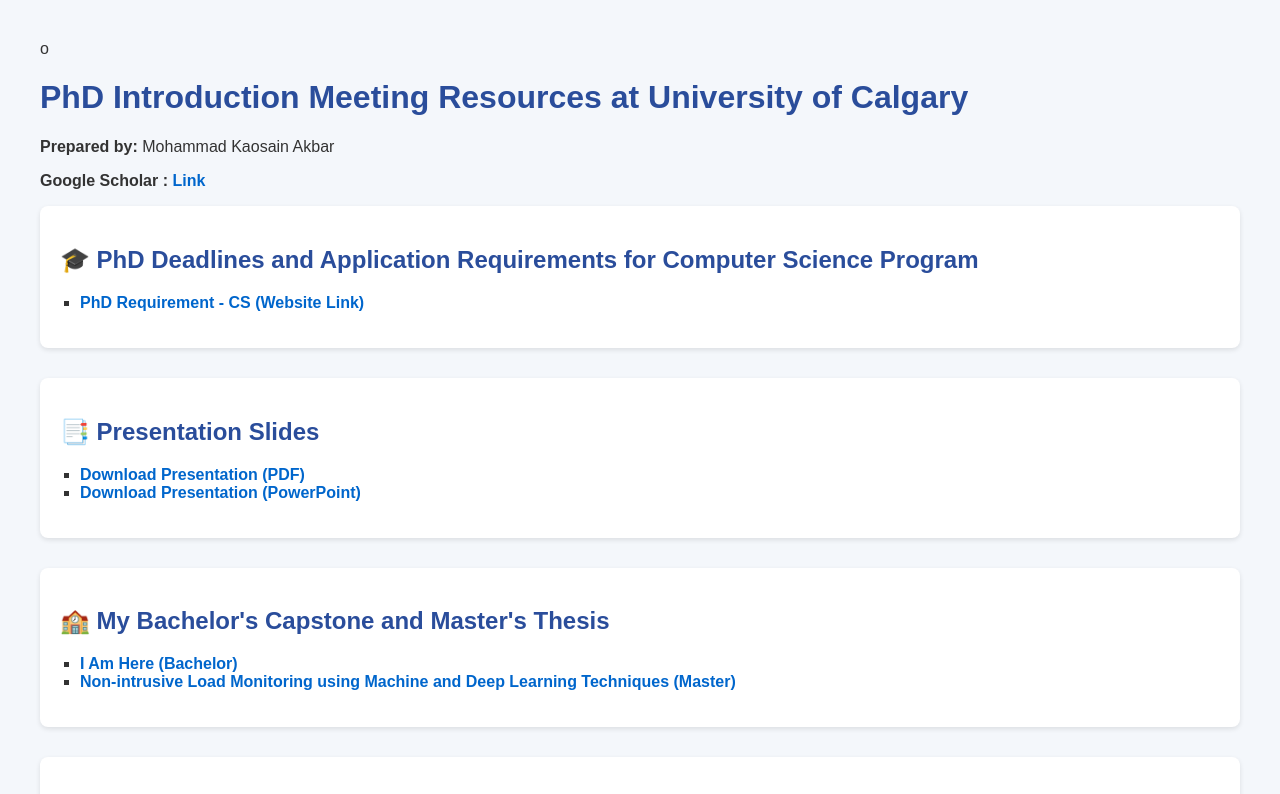
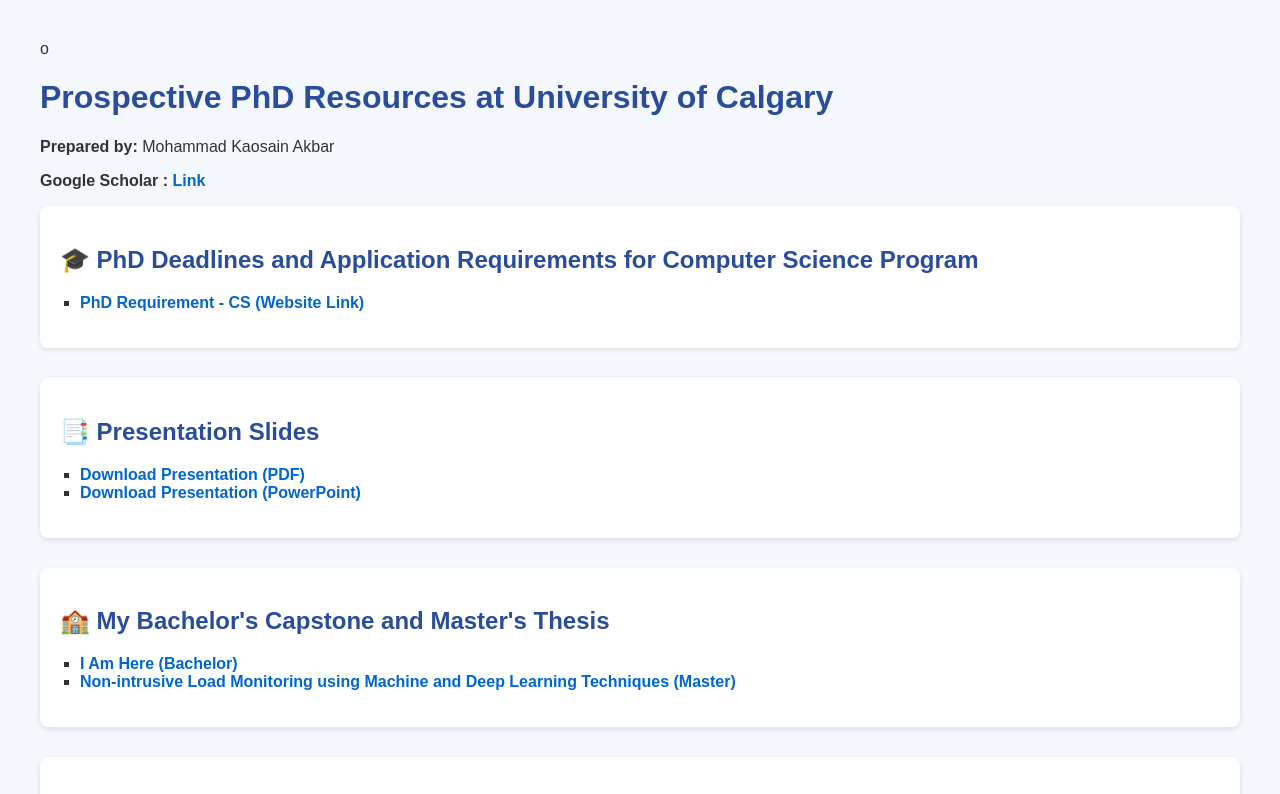
Before and after one commit to akbar-kaosain/calgary, a plain HTML site: page index.html in a window 1280 px wide. Shown: the top 794 px of the page. Drawn offline with Linux system fonts and the light colour scheme.

Commit message:
Update index.html

```diff
--- a/index.html
+++ b/index.html
@@ -36,7 +36,7 @@ o<!DOCTYPE html>
 </head>
 <body>
 
-  <h1>PhD Introduction Meeting Resources at University of Calgary</h1>
+  <h1>Prospective PhD Resources at University of Calgary</h1>
   <p><strong>Prepared by:</strong> Mohammad Kaosain Akbar</p>
   <p><strong>Google Scholar :</strong> <a href="https://scholar.google.ca/citations?user=5u04yDMAAAAJ&hl=en&oi=ao" target="_blank">Link</a></p>
 
```
